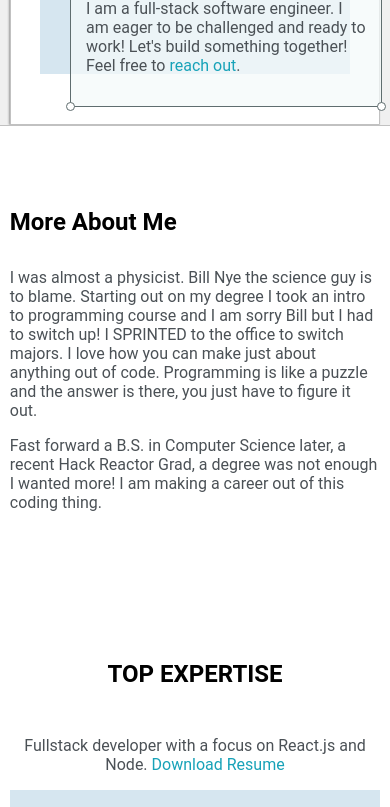
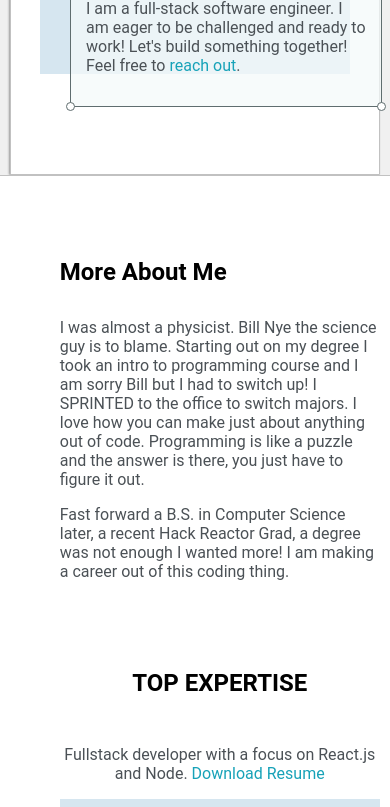
Before and after one commit to javalzar1/portfolio, a React (Create React App) app: page / in a window 390 px wide. Shown: the part 740-1547 px from the top of the page. Built offline with nearby package versions, Linux system fonts and the light colour scheme.

Commit message:
final media screen adjustments

```diff
--- a/src/styles/App.css
+++ b/src/styles/App.css
@@ -222,8 +222,7 @@ h6 {
 .about-wrapper {
 	display: grid;
 	grid-template-columns: repeat(auto-fit, minmax(320px, 1fr));
-	padding-top: 50px;
-	padding-bottom: 50px;
+	padding: 50px;
 	gap: 100px;
 }
 
@@ -365,7 +364,8 @@ h6 {
 }
 
 .contact-item:hover {
-	transform: scale(1.1);
+	transition: 0.1s ease-in;
+	transform: scale(1.05);
 }
 
 .contact-wrapper img {
@@ -393,6 +393,9 @@ footer {
 		max-width: 350px;
 		max-height: 350px;
 	}
+	.about-wrapper {
+		grid-gap: 70px;
+	}
 }
 
 @media screen and (max-width: 900px) {
@@ -413,10 +416,15 @@ footer {
 
 	.right-column {
 		justify-content: center;
+		padding-bottom: 100px;
+	}
+	.about-wrapper {
+		grid-gap: 40px;
 	}
 	.post-wrapper {
 		grid-template-rows: auto;
 	}
+
 	.post {
 		grid-template-columns: auto;
 		grid-template-rows: auto;
@@ -458,12 +466,31 @@ footer {
 	#navigation {
 		font-size: 15px;
 	}
+
+	.left-column {
+		padding-top: 50px;
+	}
+
+	.right-column {
+		padding-top: 0;
+	}
+
 	#preview-shadow {
 		padding-top: 15px;
 		padding-left: 15px;
 	}
 	.preview {
 		width: 260px;
+	}
+	.about-wrapper {
+		padding: 10px;
+		padding-bottom: 25px;
+		grid-gap: 1em;
+	}
+
+	.post-wrapper {
+		padding: 10px;
+		padding-bottom: 25px;
 	}
 	.contact-wrapper {
 		grid-gap: 1.5em;
```
